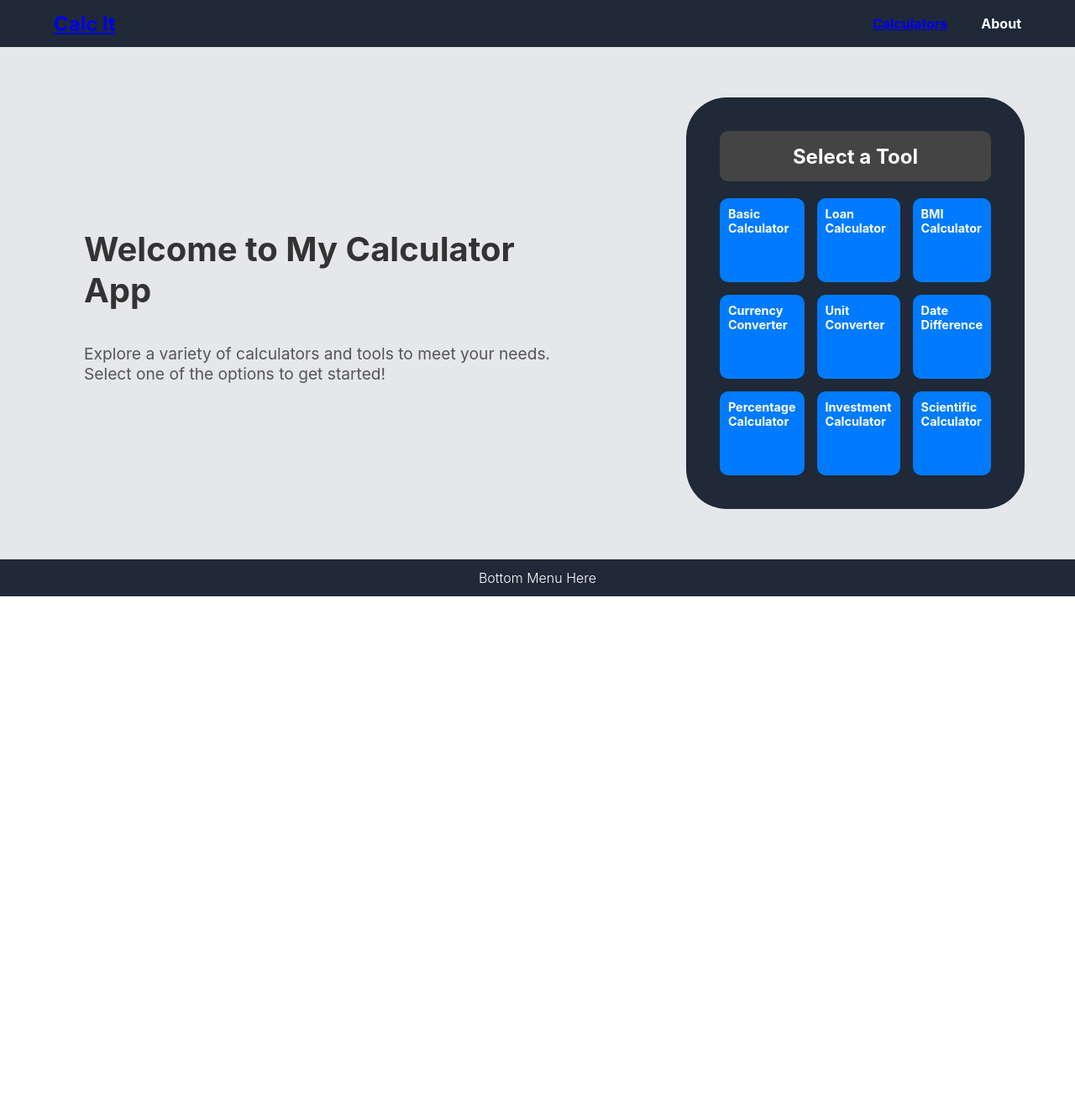
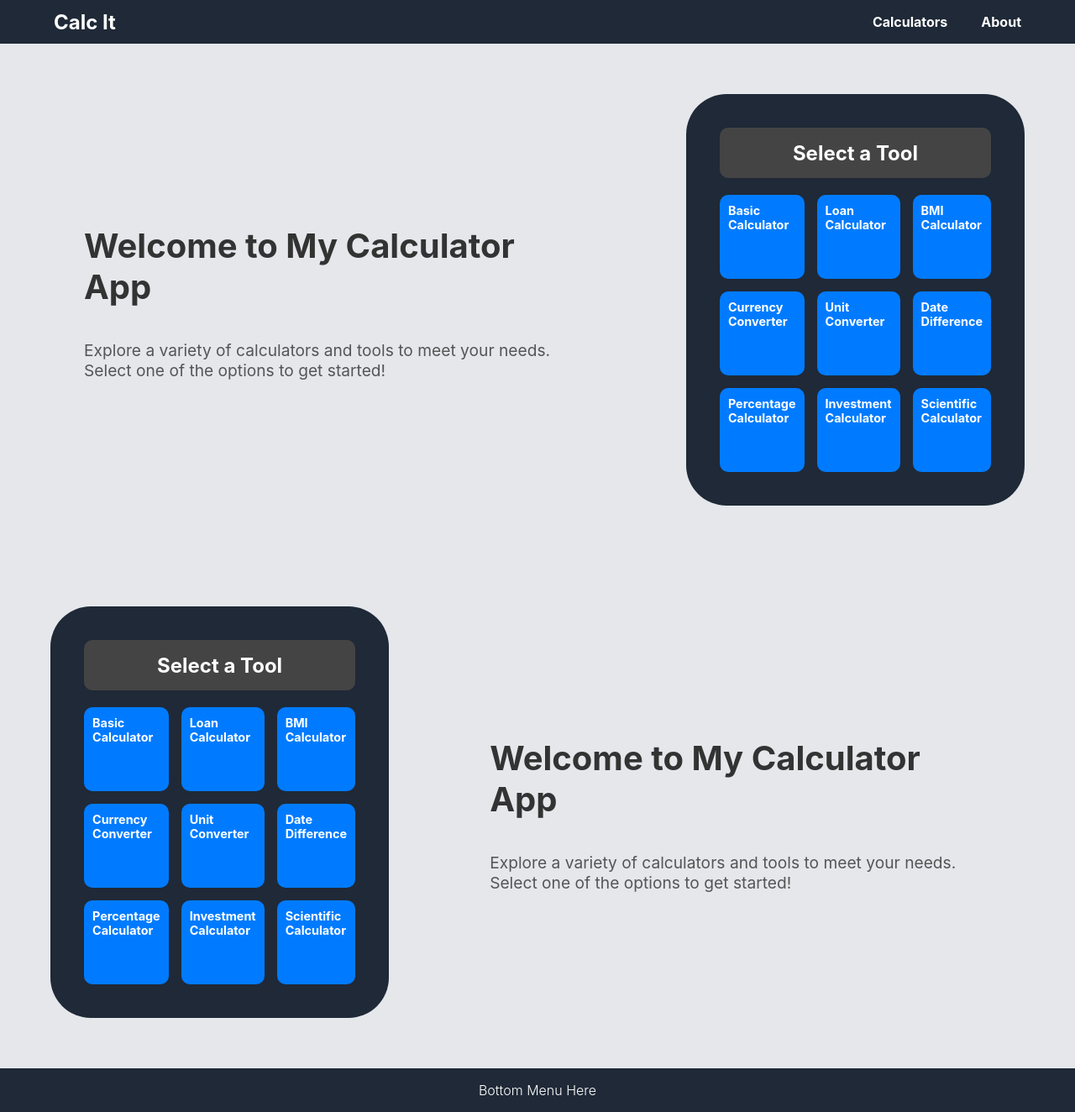
Before and after one commit to Tommy2499/interactive-calculator, a React (Create React App) app: page / in a window 1280 px wide. Shown: the whole page at 84% size. Before the commit the page ends 800 px from the top, so only its background shows below. Built offline with nearby package versions, Linux system fonts and the light colour scheme.

Commit message:
made basic calculator more reactive and vertically expanded home page

```diff
--- a/src/App.css
+++ b/src/App.css
@@ -72,38 +72,15 @@ button:active {
   background-color: #666;
 }
 
-.top-menu-container {
-  display: flex;
-  height: 36px;
-  background-color: #1F2937;
-  align-items: center;
-  justify-content: space-between;
-  color: white;
-  padding: 10px 64px;
-  font-weight: 700;
-
+.nav-link {
+  text-decoration: none; /* Removes underline */
+  color: inherit; /* Matches the parent text color */
+  cursor: pointer; /* Adds a pointer cursor */
+  transition: color 0.3s ease; /* Optional hover effect */
 }
 
-.right-top-menu {
-  display: flex;
-  gap: 40px;
-  font-size: 16px;
-}
-
-.left-top-menu {
-  font-size: 24px;
-}
-
-.btm-menu-container {
-  display: flex;
-  height: 24px;
-  background-color: #1F2937;
-  align-items: center;
-  justify-content: center;
-  color: white;
-  font-size: 16px;
-  padding: 10px;
-  font-weight: 300;
+.nav-link:hover {
+  color: #007BFF; /* Change to your desired hover color */
 }
 
 /* Media Query for Mobile Screens */
--- a/src/BasicCalculator.css
+++ b/src/BasicCalculator.css
@@ -3,23 +3,36 @@
     flex-direction: column;
     justify-content: space-between;
     align-items: center;
-    height: 100%;
+    height: 100vh;
     width: 100%;
+}
+
+.basic-content {
+    display: flex;
+    flex-direction: row;
+    justify-content: center;
+    align-items: center;
+    flex: 1;
+    width: 100%;
+    background-color: #1e1e1e;
 }
 
 /* Calculator Container */
 .device {
     display: flex;
     flex-direction: column;
-    background-color: #1e1e1e; /* Dark background for the app */
+    background-color: #1e1e1e;
+    justify-content: center;
     color: white;
     padding: 40px;
     border-radius: 15px;
     box-shadow: 0px 0px 20px rgba(0, 0, 0, 0.4);
-    width: 50vh; /* Proportional width */
-    max-width: 90%; /* Ensure it doesn’t exceed screen width */
-    margin: 20px auto; /* Adjust spacing on smaller screens */
+    width: 30%;
+    max-width: 90%;
+    height: 65vh; /* Height adjusts based on viewport height */
+    max-height: 90%; /* Prevent it from growing too large */
 }
+
 
 /* Display Styling */
 .display {
@@ -32,7 +45,6 @@
     justify-content: flex-end; /* Right-align text */
     align-items: center;
     margin-bottom: 20px;
-    height: 70px;
     overflow-x: auto; /* Ensure long numbers can scroll */
 }
 
@@ -46,7 +58,7 @@
 
 /* Button Styling */
 button {
-    height: 60px;
+    height: 9vh;
     font-size: 2rem;
     border-radius: 10px;
     background-color: #444;
@@ -55,20 +67,11 @@ button {
     transition: background-color 0.2s, transform 0.2s;
   }
 
-  @media (max-width: 768px) {
-    .basic-page {
-        display: flex;
-        flex-direction: column;
-        justify-content: space-between;
-        align-items: center;
-        height: 100%
-    }
+@media (max-width: 820px) {
   .device {
     padding: 20px; /* Reduce padding to save space */
     margin: 10px;
-    max-width: 80%;
-  }
-  button{
-    height: 85px;
+    width: 80%;
+    max-width: 450px;
   }
 }
--- a/src/BasicCalculator.js
+++ b/src/BasicCalculator.js
@@ -26,8 +26,9 @@ function BasicCalculator() {
 
   return (
     <div className='basic-page'>
-        <TopMenu></TopMenu>
-        <Container className="device">
+        <TopMenu/>
+        <div className='basic-content'>
+            <div className="device">
                 <div className="display">
                     {input || '0'}
                 </div>
@@ -52,8 +53,9 @@ function BasicCalculator() {
                 <div className="bottom-row">
                     <Button variant="secondary" className="operation-btn" onClick={handleEvaluate}>=</Button>
                 </div>
-        </Container>
-        <BottomMenu></BottomMenu>
+            </div>
+        </div>
+        <BottomMenu/>
     </div>
   );
 }
--- /dev/null
+++ b/src/BottomMenu.css
@@ -0,0 +1,13 @@
+.btm-menu-container {
+    display: flex;
+    height: 52px;
+    width: 100%;
+    background-color: #1F2937;
+    align-items: center;
+    justify-content: center;
+    color: white;
+    font-size: 16px;
+    padding: 10px;
+    font-weight: 300;
+    box-sizing: border-box; /* Include padding in width calculation */
+  }
--- a/src/BottomMenu.js
+++ b/src/BottomMenu.js
@@ -1,11 +1,10 @@
 import React from 'react';
-import './App.css'
+import './BottomMenu.css'
 
 function BottomMenu() {
 
     return (
-        <div className='btm-menu-container'>Bottom Menu Here
-        </div>
+        <div className='btm-menu-container'>Bottom Menu Here</div>
     );
 
 }
--- a/src/Home.css
+++ b/src/Home.css
@@ -2,7 +2,6 @@
 .home {
     display: flex;
     flex-direction: column;
-    height: 100%;
     width: 100%;
 }
 
@@ -64,7 +63,7 @@
 }
 
 /* Left Section */
-.left-section {
+.info-section {
     flex: 2;
     display: flex;
     flex-direction: column;
@@ -78,20 +77,20 @@
     padding: 40px;
 }
 
-.left-section h1 {
+.info-section h1 {
     font-size: 2.5rem;
     color: #333;
     margin-bottom: 20px;
 }
 
-.left-section p {
+.info-section p {
     font-size: 1.2rem;
     color: #555;
     margin-bottom: 20px;
 }
 
 /* Right Section */
-.right-section {
+.design-section {
     flex: 1;
     display: flex;
     flex-direction: column;
@@ -161,7 +160,7 @@
         flex-direction: column;
     }
 
-    .left-section {
+    .info-section {
         align-items: center;
         text-align: center;
     }
--- a/src/Home.js
+++ b/src/Home.js
@@ -26,7 +26,7 @@ function Home() {
 
       <div className="home-content">
         {/* Left Section */}
-        <div className="left-section">
+        <div className="info-section">
           <h1>Welcome to My Calculator App</h1>
           <p>
             Explore a variety of calculators and tools to meet your needs.
@@ -35,7 +35,7 @@ function Home() {
         </div>
 
         {/* Right Section: Calculator-Inspired Navigator */}
-        <div className="right-section">
+        <div className="design-section">
           {/* Display Section */}
           <div className="calculator-display">
             {hoveredTool}
@@ -58,6 +58,41 @@ function Home() {
         </div>
       </div>
 
+      <div className="home-content">
+        {/* Right Section: Calculator-Inspired Navigator */}
+        <div className="design-section">
+          {/* Display Section */}
+          <div className="calculator-display">
+            {hoveredTool}
+          </div>
+
+          {/* Navigator Grid */}
+          <div className="calculator-navigator">
+            {tools.map((tool, index) => (
+              <Link
+                to={tool.path}
+                key={index}
+                className="card"
+                onMouseEnter={() => setHoveredTool(tool.name)}
+                onMouseLeave={() => setHoveredTool("Select a Tool")}
+              >
+                {tool.name}
+              </Link>
+            ))}
+          </div>
+        </div>
+        {/* Left Section */}
+        <div className="info-section">
+          <h1>Welcome to My Calculator App</h1>
+          <p>
+            Explore a variety of calculators and tools to meet your needs.
+            Select one of the options to get started!
+          </p>
+        </div>
+    </div>
+
+
+
       {/* Bottom Menu */}
       <BottomMenu />
     </div>
--- /dev/null
+++ b/src/TopMenu.css
@@ -0,0 +1,22 @@
+.top-menu-container {
+    display: flex;
+    height: 52px;
+    width: 100%;
+    background-color: #1F2937;
+    align-items: center;
+    justify-content: space-between;
+    color: white;
+    padding: 10px 64px;
+    font-weight: 700;
+    box-sizing: border-box; /* Include padding in width calculation */
+  }
+
+  .right-top-menu {
+    display: flex;
+    gap: 40px;
+    font-size: 16px;
+  }
+
+  .left-top-menu {
+    font-size: 24px;
+  }
--- a/src/TopMenu.js
+++ b/src/TopMenu.js
@@ -1,5 +1,5 @@
 import React from 'react';
-import './App.css'
+import './TopMenu.css'
 import { Link } from 'react-router-dom';
 import basename from './config.js';
 
@@ -8,10 +8,10 @@ function TopMenu() {
     return (
         <div className='top-menu-container'>
             <div className='left-top-menu'>
-                <Link to={`${basename}/`}>Calc It</Link>
+                <Link to={`${basename}/`} className="nav-link">Calc It</Link>
             </div>
             <div className='right-top-menu'>
-                <Link to={`${basename}/`}>Calculators</Link>
+                <div>Calculators</div>
                 <div>About</div>
             </div>
         </div>
```
Lines whose indentation alone changed are shown as unchanged.
